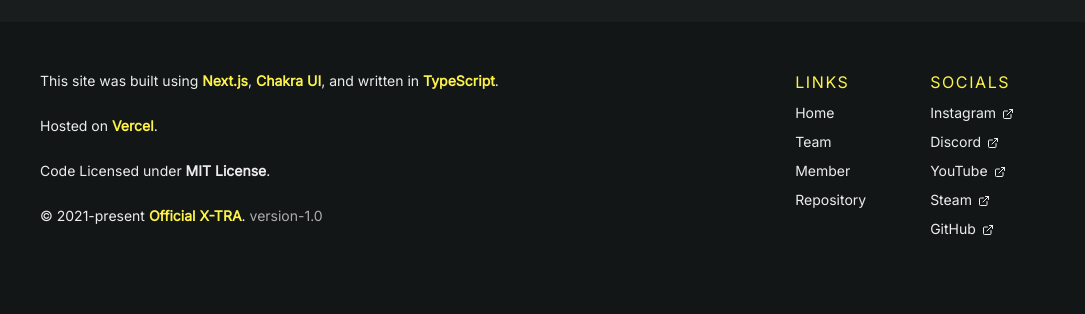
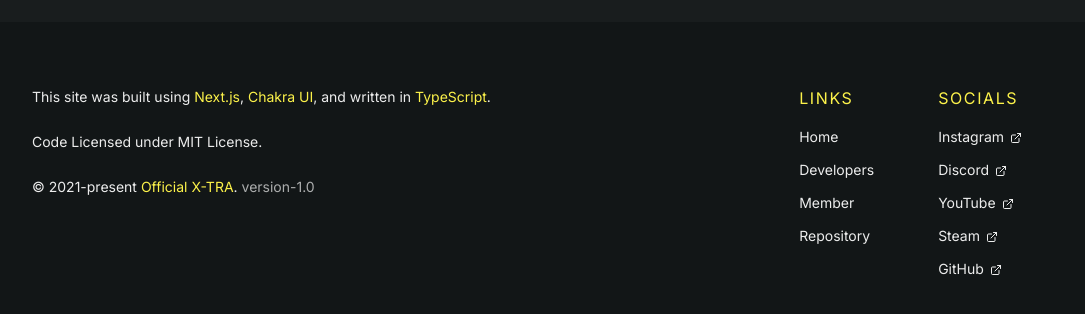
Before and after one commit to official-xtra/ofc-xtra.site, a Next.js app: page / in a window 1280 px wide. Shown: the part 3730-4044 px from the top of the page, without its empty margins (112-1197 px from the left). Built offline with nearby package versions, Linux system fonts and the light colour scheme.

Commit message:
update: footer (and fix spacing)

```diff
--- a/components/footer/Footer.tsx
+++ b/components/footer/Footer.tsx
@@ -1,40 +1,33 @@
 import * as React from "react";
-import { useColorMode, useColorModeValue } from "@chakra-ui/color-mode";
+import NextLink from "next/link";
+import { useColorModeValue } from "@chakra-ui/color-mode";
 import {
   Box,
   Container,
-  Heading,
   HStack,
   Stack,
   Link,
   Text,
   VStack,
-  useToken,
-  useBreakpointValue,
   Spacer,
 } from "@chakra-ui/react";
 import { ExternalLinkIcon } from "@chakra-ui/icons";
-import NextLink from "next/link";
 import siteConfig from "../../config/site";
+import { BaseLink } from "../links/BaseLink";
 
 export const Footer: React.FC = () => {
-  const [lightColor, darkColor] = useToken("colors", [
-    "gray.900",
-    "gray.50",
-  ]) as [string, string];
-
-  const bgColor = useColorModeValue(darkColor, lightColor);
+  const bgColor = useColorModeValue("gray.200", "gray.900");
   const textColor = useColorModeValue("gray.800", "yellow.300");
 
   return (
     <Box as="footer" bgColor={bgColor}>
-      <Container maxW="container.lg" h={["100%", "45vh"]} px={6} py={12}>
+      <Container maxW="container.lg" h={["full", "45vh"]} py={[12, 16]}>
         <Stack
           direction={["column-reverse", "row"]}
-          h="100%"
+          h="full"
           align="flex-start"
           justify="flex-start"
-          spacing={8}
+          spacing={[16, 10]}
         >
           <VStack
             align="flex-start"
@@ -44,64 +37,19 @@ export const Footer: React.FC = () => {
           >
             <Text>
               This site was built using{" "}
-              <Link
-                textColor={textColor}
-                fontWeight="semibold"
-                href="https://nextjs.org"
-                isExternal
-              >
-                Next.js
-              </Link>
-              ,{" "}
-              <Link
-                textColor={textColor}
-                fontWeight="semibold"
-                href="https://chakra-ui.com"
-                isExternal
-              >
-                Chakra UI
-              </Link>
-              , and written in{" "}
-              <Link
-                textColor={textColor}
-                fontWeight="semibold"
-                href="https://www.typescriptlang.org/"
-                isExternal
-              >
-                TypeScript
-              </Link>
+              <BaseLink href="https://nextjs.org" name="Next.js" />
+              , <BaseLink href="https://chakra-ui.com" name="Chakra UI" />, and
+              written in{" "}
+              <BaseLink
+                href="https://www.typescriptlang.org"
+                name="TypeScript"
+              />
               .
             </Text>
-            <Text>
-              Hosted on{" "}
-              <Link
-                textColor={textColor}
-                fontWeight="semibold"
-                href="https://vercel.com/"
-                isExternal
-              >
-                Vercel
-              </Link>
-              .
-            </Text>
-            <Text>
-              Code Licensed under{" "}
-              <Box as="span" fontWeight="semibold">
-                MIT License
-              </Box>
-              .
-            </Text>
+            <Text>Code Licensed under MIT License.</Text>
             <Text>
               © 2021-present{" "}
-              <Link
-                textColor={textColor}
-                fontWeight="semibold"
-                href="https://ofc-xtra.site/"
-                isExternal
-              >
-                Official X-TRA
-              </Link>
-              .{" "}
+              <BaseLink href="https://ofc-xtra.site" name="Official X-TRA" />.{" "}
               <Box as="span" opacity="0.7">
                 version-1.0
               </Box>
@@ -111,55 +59,48 @@ export const Footer: React.FC = () => {
           <Spacer display={["none", "block"]} />
 
           <HStack justify="flex-start" align="flex-start" spacing={16}>
-            <VStack textAlign="left">
-              <Stack>
+            <VStack align="start">
               <Text
-                  fontSize={["xs", "md"]}
-                  fontWeight="medium"
+                fontSize={["sm", "md"]}
                 letterSpacing="widest"
-                  textTransform="uppercase"
                 textColor={textColor}
+                pb={2}
               >
-                  Links
+                LINKS
               </Text>
+              <VStack align="start" spacing={3}>
                 {Object.entries(siteConfig.links).map(([link, href]) => (
-                  <NextLink key={link} href={href}>
-                    <Text
-                      fontSize={["xs", "sm"]}
+                  <NextLink key={link} href={href} passHref>
+                    <Link
+                      fontSize="sm"
                       cursor="pointer"
                       _hover={{
                         textDecoration: "underline",
                       }}
                     >
                       {link}
-                    </Text>
+                    </Link>
                   </NextLink>
                 ))}
-              </Stack>
+              </VStack>
             </VStack>
 
-            <VStack textAlign="left">
-              <Stack>
+            <VStack align="start">
               <Text
-                  fontSize={["xs", "md"]}
-                  fontWeight="medium"
+                fontSize={["sm", "md"]}
                 letterSpacing="widest"
-                  textTransform="uppercase"
                 textColor={textColor}
+                pb={2}
               >
-                  Socials
+                SOCIALS
               </Text>
+              <VStack align="start" spacing={3}>
                 {Object.entries(siteConfig.socials).map(([social, href]) => (
-                  <Link
-                    key={social}
-                    href={href}
-                    fontSize={["xs", "sm"]}
-                    isExternal
-                  >
+                  <Link key={social} href={href} fontSize="sm" isExternal>
                     {social} <ExternalLinkIcon boxSize={3} mx="2px" />
                   </Link>
                 ))}
-              </Stack>
+              </VStack>
             </VStack>
           </HStack>
         </Stack>
--- /dev/null
+++ b/components/links/BaseLink.tsx
@@ -0,0 +1,17 @@
+import * as React from "react";
+import { Link, useColorModeValue } from "@chakra-ui/react";
+
+interface Props {
+  name: string;
+  href: string;
+}
+
+export const BaseLink: React.FC<Props> = ({ name, href }): JSX.Element => {
+  const color = useColorModeValue("gray.800", "yellow.300");
+
+  return (
+    <Link textColor={color} fontWeight="medium" href={href} isExternal>
+      {name}
+    </Link>
+  );
+};
--- a/config/site.js
+++ b/config/site.js
@@ -8,7 +8,7 @@ const siteConfig = {
   },
   links: {
     Home: "/",
-    Team: "/developers",
+    Developers: "/developers",
     Member: "/member",
     Repository: "https://github.com/official-xtra/dev-test-website",
   },
--- a/pages/developers.tsx
+++ b/pages/developers.tsx
@@ -26,7 +26,7 @@ const Developers: NextPage = () => {
           w="100%"
           spacing="1.5rem"
           alignItems="flex-start"
-          mt={[16, 32]}
+          pt={[28, 32]}
           lineHeight={1.8}
         >
           <Heading
@@ -54,7 +54,7 @@ const Developers: NextPage = () => {
           ))}
         </Stack>
 
-        <Text fontSize="sm" opacity={0.5}>
+        <Text fontSize="sm" opacity={0.5} pb={8}>
           {teamInfo.note}
         </Text>
       </Container>
```
Lines whose indentation alone changed are shown as unchanged.
